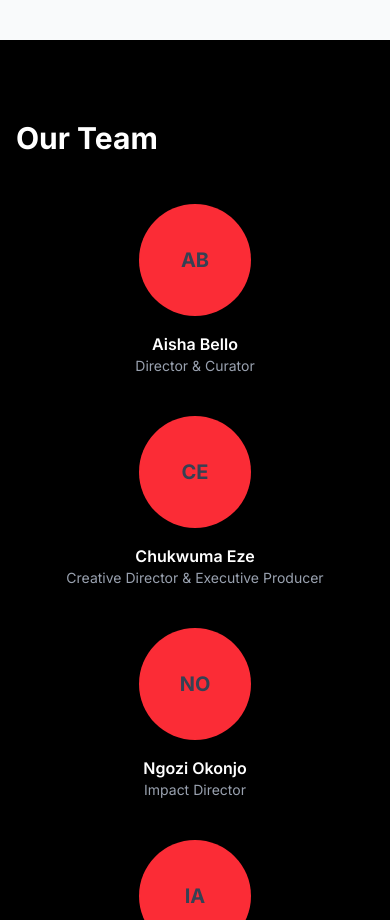
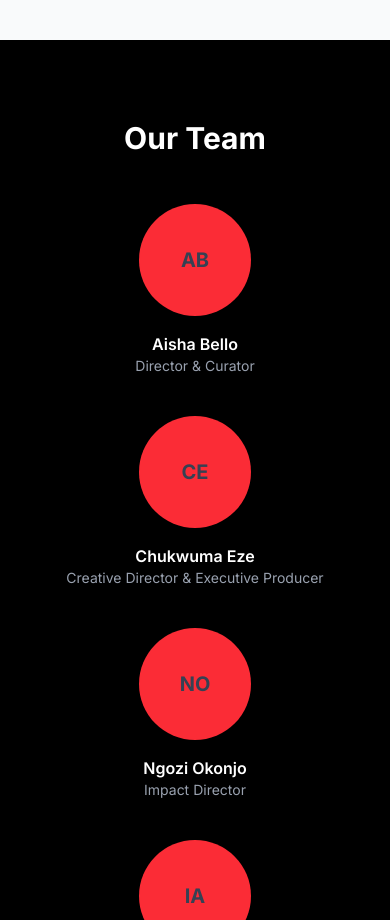
Before and after one commit to TEDxMaitamaDev/new-frontend, a Next.js app: page /about in a window 390 px wide. Shown: the part 2640-3560 px from the top of the page. Built offline with nearby package versions, Linux system fonts and the light colour scheme.

Commit message:
fix: adjusted 'our team' alignment on mobile

```diff
--- a/src/app/about/page.tsx
+++ b/src/app/about/page.tsx
@@ -99,7 +99,7 @@ export default function About() {
       {/* Team Section */}
       <section className="py-20 bg-black text-white">
         <Container>
-          <h2 className="text-3xl font-bold mb-12">Our Team</h2>
+          <h2 className="text-3xl font-bold mb-12 md:text-justify text-center">Our Team</h2>
           <div className="grid sm:grid-cols-2 lg:grid-cols-4 gap-10 text-center">
             {speakers.map((member, i) => (
               <div key={i} className="flex flex-col items-center">
```
